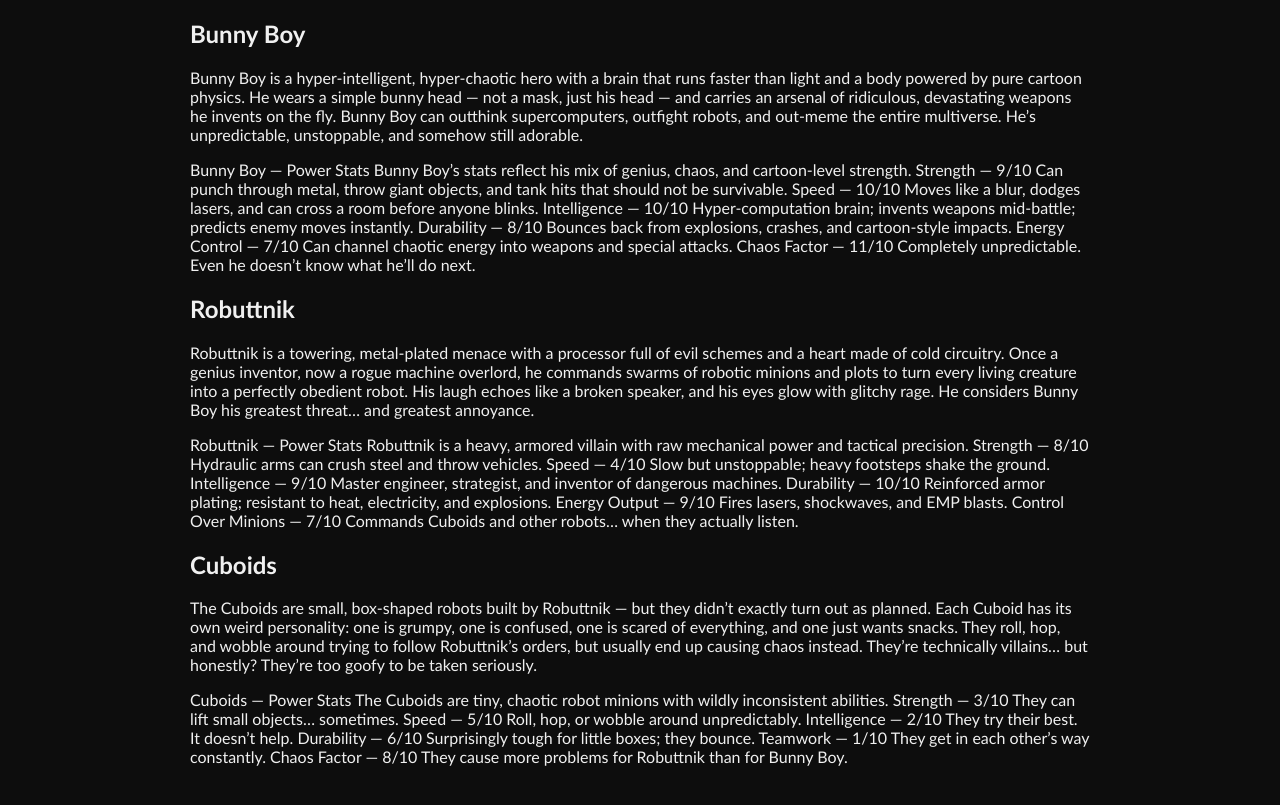
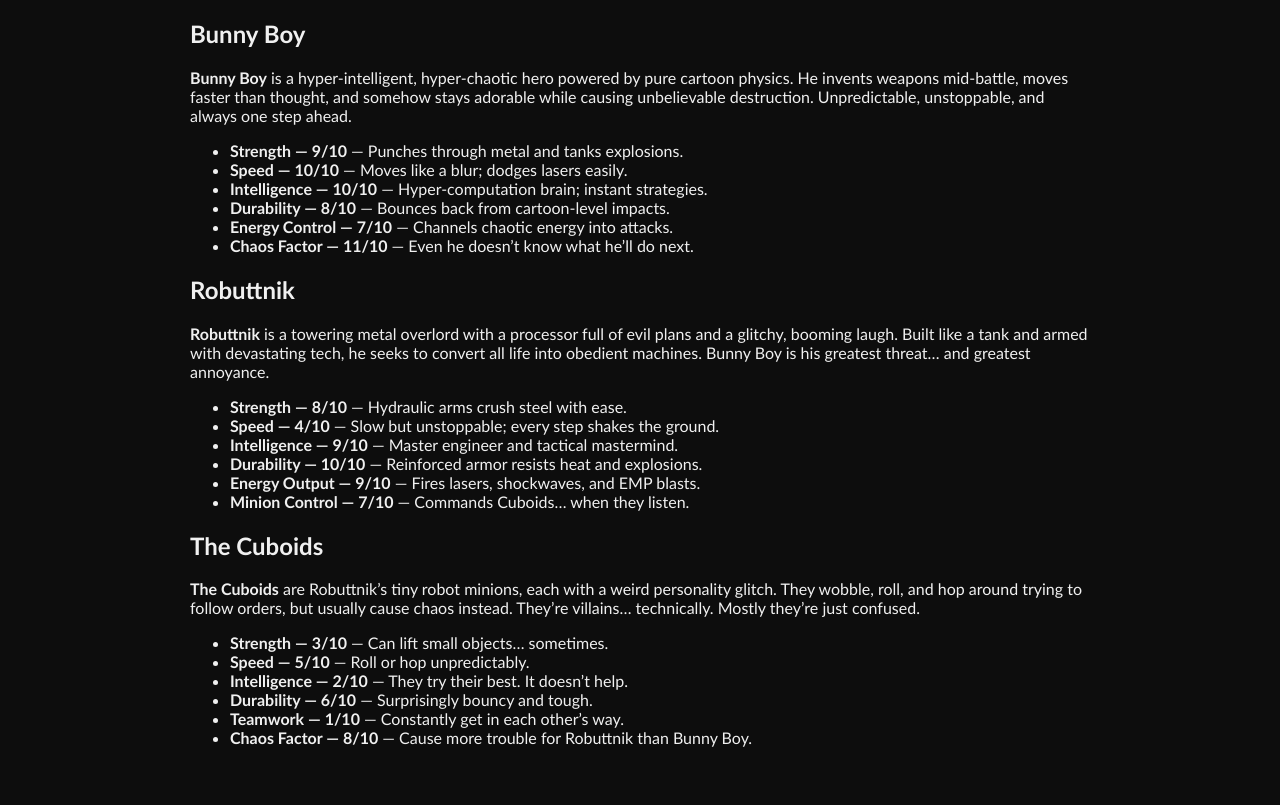
Before and after one commit to BunnyBoyAPPLE/BUN-BUN-S-COMICS, a plain HTML site: page characters.html in a window 1280 px wide. Shown: the part 221-1026 px from the top of the page. Drawn offline with Linux system fonts and the light colour scheme; files whose address does not match are found by name.

Commit message:
Update characters.html

```diff
--- a/characters.html
+++ b/characters.html
@@ -22,74 +22,49 @@
 <main>
   <h1>Characters</h1>
 
-  <h2>Bunny Boy</h2>
-  <p>Bunny Boy is a hyper‑intelligent, hyper‑chaotic hero with a brain that runs faster than light and a body powered by pure cartoon physics. He wears a simple bunny head — not a mask, just his head — and carries an arsenal of ridiculous, devastating weapons he invents on the fly. Bunny Boy can outthink supercomputers, outfight robots, and out‑meme the entire multiverse. He’s unpredictable, unstoppable, and somehow still adorable.</p>
-  <p>Bunny Boy — Power Stats
-Bunny Boy’s stats reflect his mix of genius, chaos, and cartoon‑level strength.
+ <h2>Bunny Boy</h2>
+<p><strong>Bunny Boy</strong> is a hyper-intelligent, hyper-chaotic hero powered by pure cartoon physics.
+He invents weapons mid-battle, moves faster than thought, and somehow stays adorable while causing
+unbelievable destruction. Unpredictable, unstoppable, and always one step ahead.</p>
 
-Strength — 9/10
-Can punch through metal, throw giant objects, and tank hits that should not be survivable.
+<ul>
+  <li><strong>Strength — 9/10</strong> — Punches through metal and tanks explosions.</li>
+  <li><strong>Speed — 10/10</strong> — Moves like a blur; dodges lasers easily.</li>
+  <li><strong>Intelligence — 10/10</strong> — Hyper-computation brain; instant strategies.</li>
+  <li><strong>Durability — 8/10</strong> — Bounces back from cartoon-level impacts.</li>
+  <li><strong>Energy Control — 7/10</strong> — Channels chaotic energy into attacks.</li>
+  <li><strong>Chaos Factor — 11/10</strong> — Even he doesn’t know what he’ll do next.</li>
+</ul>
 
-Speed — 10/10
-Moves like a blur, dodges lasers, and can cross a room before anyone blinks.
 
-Intelligence — 10/10
-Hyper‑computation brain; invents weapons mid‑battle; predicts enemy moves instantly.
+ <h2>Robuttnik</h2>
+<p><strong>Robuttnik</strong> is a towering metal overlord with a processor full of evil plans and a
+glitchy, booming laugh. Built like a tank and armed with devastating tech, he seeks to convert all
+life into obedient machines. Bunny Boy is his greatest threat… and greatest annoyance.</p>
 
-Durability — 8/10
-Bounces back from explosions, crashes, and cartoon‑style impacts.
+<ul>
+  <li><strong>Strength — 8/10</strong> — Hydraulic arms crush steel with ease.</li>
+  <li><strong>Speed — 4/10</strong> — Slow but unstoppable; every step shakes the ground.</li>
+  <li><strong>Intelligence — 9/10</strong> — Master engineer and tactical mastermind.</li>
+  <li><strong>Durability — 10/10</strong> — Reinforced armor resists heat and explosions.</li>
+  <li><strong>Energy Output — 9/10</strong> — Fires lasers, shockwaves, and EMP blasts.</li>
+  <li><strong>Minion Control — 7/10</strong> — Commands Cuboids… when they listen.</li>
+</ul>
 
-Energy Control — 7/10
-Can channel chaotic energy into weapons and special attacks.
+<h2>The Cuboids</h2>
+<p><strong>The Cuboids</strong> are Robuttnik’s tiny robot minions, each with a weird personality glitch.
+They wobble, roll, and hop around trying to follow orders, but usually cause chaos instead.
+They’re villains… technically. Mostly they’re just confused.</p>
 
-Chaos Factor — 11/10
-Completely unpredictable. Even he doesn’t know what he’ll do next.</p>
+<ul>
+  <li><strong>Strength — 3/10</strong> — Can lift small objects… sometimes.</li>
+  <li><strong>Speed — 5/10</strong> — Roll or hop unpredictably.</li>
+  <li><strong>Intelligence — 2/10</strong> — They try their best. It doesn’t help.</li>
+  <li><strong>Durability — 6/10</strong> — Surprisingly bouncy and tough.</li>
+  <li><strong>Teamwork — 1/10</strong> — Constantly get in each other’s way.</li>
+  <li><strong>Chaos Factor — 8/10</strong> — Cause more trouble for Robuttnik than Bunny Boy.</li>
+</ul>
 
-  <h2>Robuttnik</h2>
-  <p>Robuttnik is a towering, metal‑plated menace with a processor full of evil schemes and a heart made of cold circuitry. Once a genius inventor, now a rogue machine overlord, he commands swarms of robotic minions and plots to turn every living creature into a perfectly obedient robot. His laugh echoes like a broken speaker, and his eyes glow with glitchy rage. He considers Bunny Boy his greatest threat… and greatest annoyance.</p>
-  <p>Robuttnik — Power Stats
-Robuttnik is a heavy, armored villain with raw mechanical power and tactical precision.
-
-Strength — 8/10
-Hydraulic arms can crush steel and throw vehicles.
-
-Speed — 4/10
-Slow but unstoppable; heavy footsteps shake the ground.
-
-Intelligence — 9/10
-Master engineer, strategist, and inventor of dangerous machines.
-
-Durability — 10/10
-Reinforced armor plating; resistant to heat, electricity, and explosions.
-
-Energy Output — 9/10
-Fires lasers, shockwaves, and EMP blasts.
-
-Control Over Minions — 7/10
-Commands Cuboids and other robots… when they actually listen.</p>
-
-  <h2>Cuboids</h2>
-  <p>The Cuboids are small, box‑shaped robots built by Robuttnik — but they didn’t exactly turn out as planned. Each Cuboid has its own weird personality: one is grumpy, one is confused, one is scared of everything, and one just wants snacks. They roll, hop, and wobble around trying to follow Robuttnik’s orders, but usually end up causing chaos instead. They’re technically villains… but honestly? They’re too goofy to be taken seriously.</p>
-  <p>Cuboids — Power Stats
-The Cuboids are tiny, chaotic robot minions with wildly inconsistent abilities.
-
-Strength — 3/10
-They can lift small objects… sometimes.
-
-Speed — 5/10
-Roll, hop, or wobble around unpredictably.
-
-Intelligence — 2/10
-They try their best. It doesn’t help.
-
-Durability — 6/10
-Surprisingly tough for little boxes; they bounce.
-
-Teamwork — 1/10
-They get in each other’s way constantly.
-
-Chaos Factor — 8/10
-They cause more problems for Robuttnik than for Bunny Boy.</p>
 
 </main>
 
```
